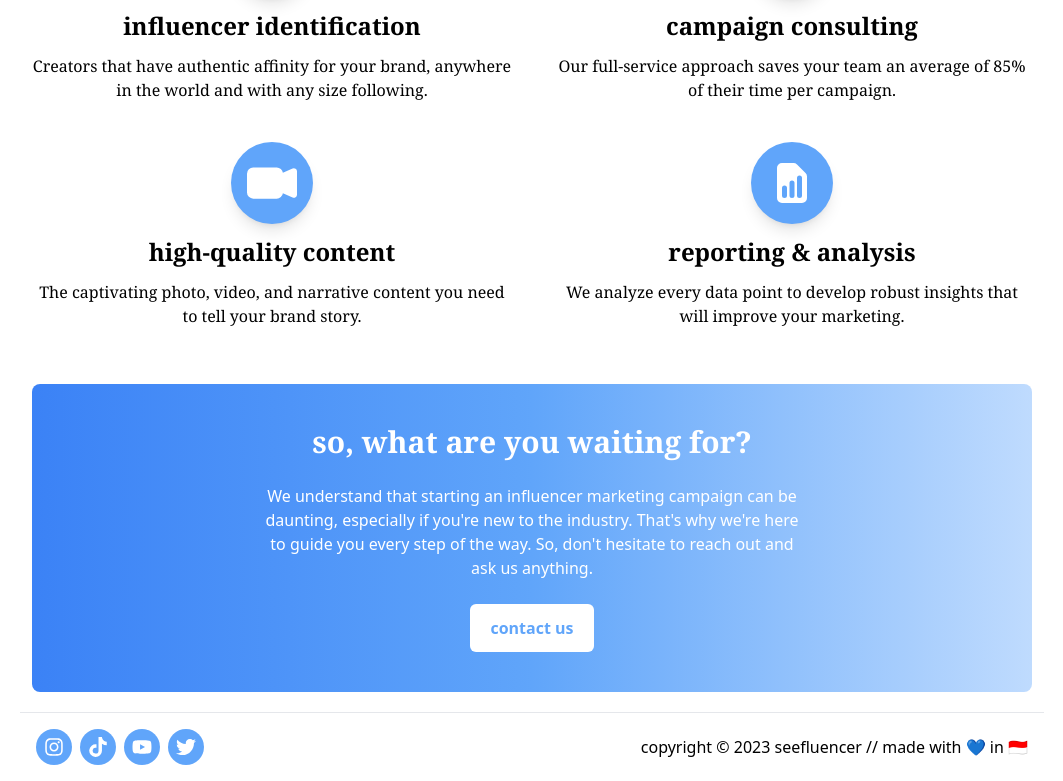
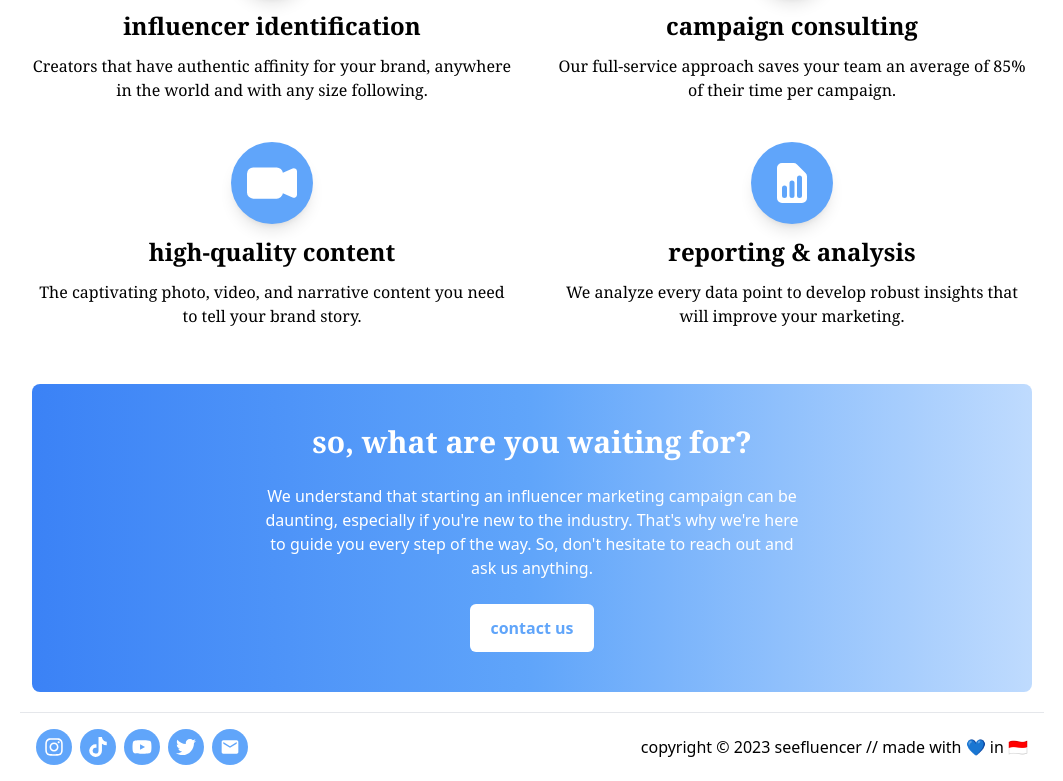
Before and after one commit to joylodra/seefluencer, a Next.js app: page / in a window 1280 px wide. Shown: the part 760-1541 px from the top of the page, without its empty margins (108-1171 px from the left). Built offline with nearby package versions, Linux system fonts and the light colour scheme.

Commit message:
Added email button

```diff
--- a/app/components/Footer/Footer.tsx
+++ b/app/components/Footer/Footer.tsx
@@ -9,7 +9,7 @@ import { socials } from "@/app/libs/utils";
 const Footer = () => {
   return (
     <footer className="flex flex-col md:flex-row justify-between items-center text-center p-4 border-t mx-auto max-w-5xl gap-3">
-      <div className="flex flex-row gap-2">
+      <div className="flex flex-row gap-2 items-center justify-center">
         {socials.map((item) => (
           <Link
             key={item.url}
--- a/app/libs/utils.tsx
+++ b/app/libs/utils.tsx
@@ -11,6 +11,7 @@ import {
 import { IoPeopleCircle } from "react-icons/io5";
 import { BsFillCameraVideoFill } from "react-icons/bs";
 import { HiDocumentReport } from "react-icons/hi";
+import { MdEmail } from "react-icons/md";
 
 export const socials = [
   {
@@ -28,6 +29,10 @@ export const socials = [
   {
     icon: <FaTwitter className="text-white" size={20} />,
     url: "https://twitter.com/seefluencer",
+  },
+  {
+    icon: <MdEmail className="text-white" size={20} />,
+    url: "https://mail.google.com/mail/?view=cm&fs=1&tf=1&to=seefluencer@gmail.com",
   },
 ];
 
```
